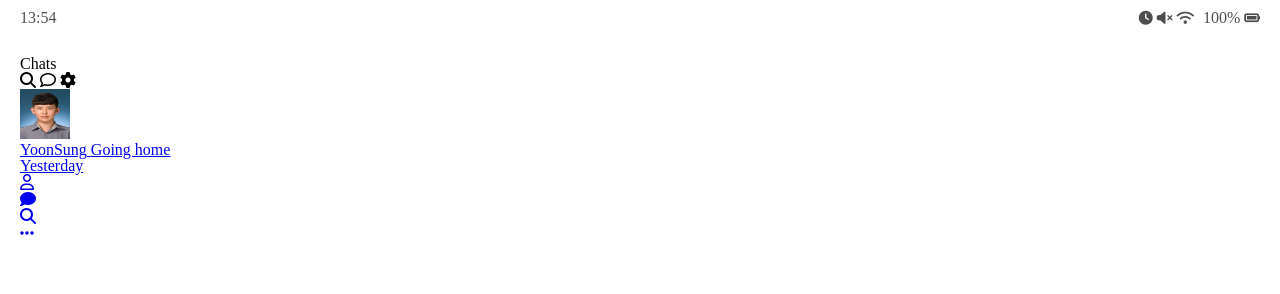
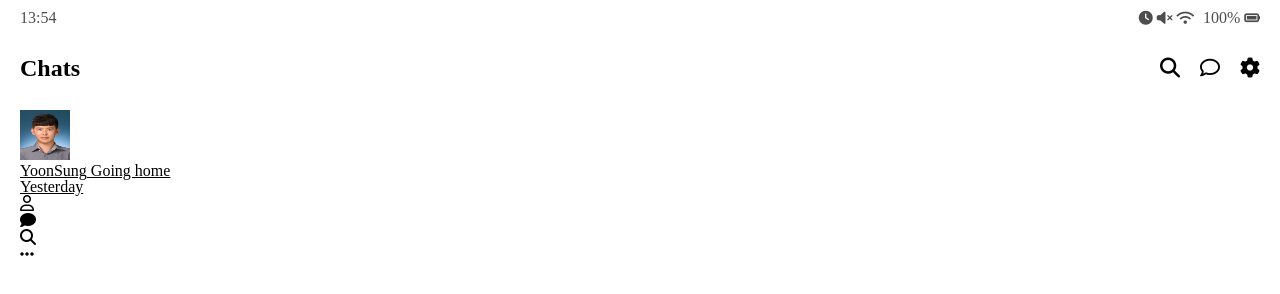
Before and after one commit to UnluckyJung/Kakao_Clone, a plain HTML site: page index.html in a window 1280 px wide. Drawn offline with Linux system fonts and the light colour scheme.

Commit message:
update : :pencil: header css 적용

```diff
--- /dev/null
+++ b/css/header.css
@@ -0,0 +1,25 @@
+.header {
+  display: flex;
+  align-items: center;
+  justify-content: space-between;
+  margin-bottom: 30px;
+}
+
+.header .header__title {
+  font-size: 24px;
+  font-weight: 600;
+}
+.header .header__icon {
+  font-size: 20px;
+  margin-left: 20px;
+  cursor: pointer;
+}
+
+.header .header__header-column {
+  display: flex;
+  align-items: center;
+}
+.header .header__back-btn {
+  font-size: 22px;
+  margin-right: 20px;
+}
--- a/css/styles.css
+++ b/css/styles.css
@@ -1,6 +1,7 @@
 @import "reset.css";
 @import "status-bar.css";
-@import url("https://fonts.googleapis.com/css2?family=Open+Sans:wght@400;700&display=swap");
+@import url("https://fonts.googleapis.com/css2?family=Open+Sans:wght@400;600&display=swap");
+@import "header.css";
 
 body {
   background-color: white;
@@ -9,3 +10,7 @@ body {
   font-family: "Open Sans" -apple-system, BlinkMacSystemFont, "Segoe UI", Roboto,
     Oxygen, Ubuntu, Cantarell, "Helvetica Neue", sans-serif;
 }
+
+a {
+  color: inherit;
+}
```
